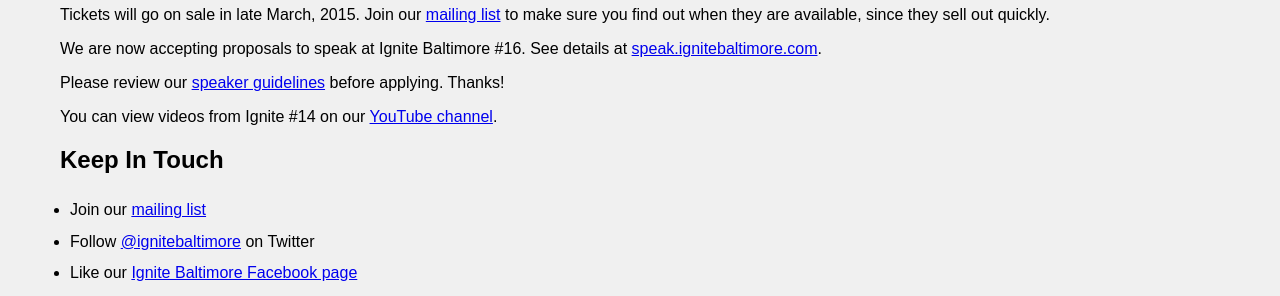
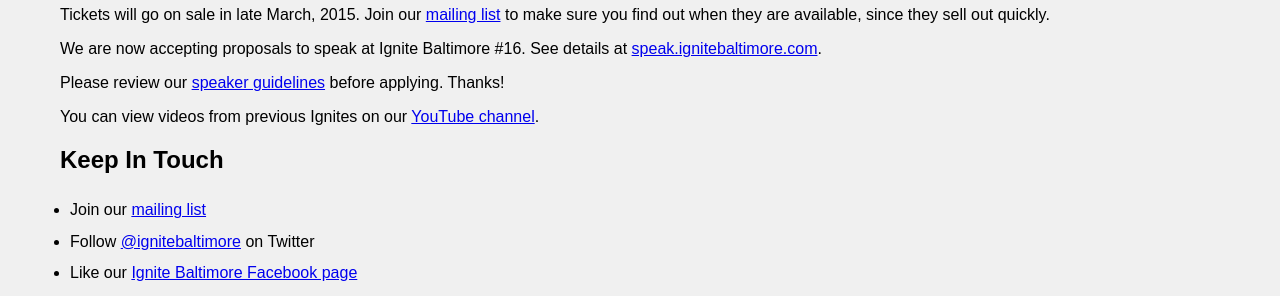
Before and after one commit to ignitebaltimore/ignitebaltimore.github.com, a Jekyll site: the page built from index.html, in a window 1280 px wide and 900 px high. Shown: the part 243-539 px from the top of the window. Built offline with Jekyll 4.4.1, drawn with Linux system fonts in a browser that asks for light colours; nearby versions of some CDN libraries.

Commit message:
update previous video link

```diff
--- a/index.html
+++ b/index.html
@@ -48,7 +48,7 @@
 <li>Surrealism: The art movement that still lives in our collective conscious &bull; <a href='http://lpnproductions.com/'>Monica Lopez-Gonzalez</a></li>
 </ul>
 -->
-<p>You can view videos from Ignite #14 on our <a href="http://youtube.com/user/ignitebaltimore">YouTube channel</a>.</p>
+<p>You can view videos from previous Ignites on our <a href="http://youtube.com/user/ignitebaltimore">YouTube channel</a>.</p>
 
 <h2>Keep In Touch</h2>
 {% include social_media.html %}
```
